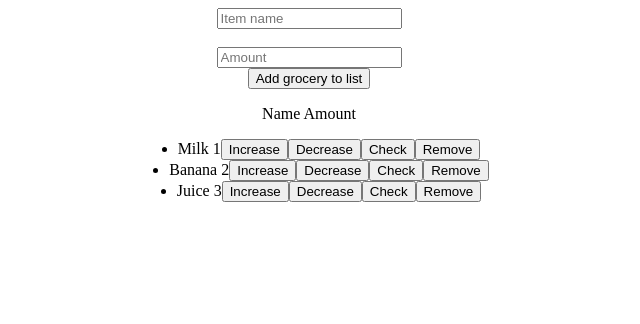
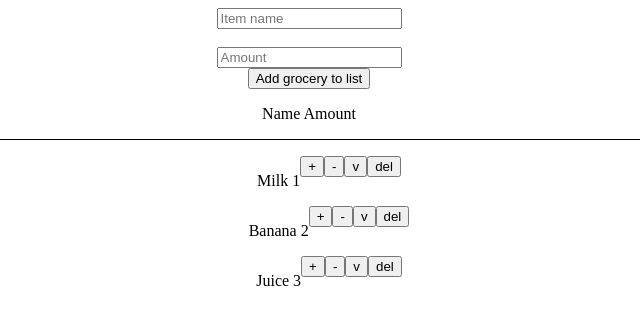
Before and after one commit to tkruteleff/react-shopping-app, a React (Create React App) app: page / in a window 1280 px wide. Shown: the top 324 px of the page, without its empty margins (331-971 px from the left). Built offline with nearby package versions, Linux system fonts and the light colour scheme.

Commit message:
Changes to multiple components

```diff
--- a/src/App.js
+++ b/src/App.js
@@ -1,24 +1,27 @@
 import React, { useState } from 'react';
 
-import AddItem from './AddItem';
-import ListItems from './ListItems';
+import AddItem from './Components/AddItem/AddItem';
+import ListItems from './Components/ListItems/ListItems';
 
 const App = () => {
   const [shoppingItems, setShoppingItems] = useState([
     {
     id: 1,
     name: "Milk",
-    amount: 1
+    amount: 1,
+    checked: false
   },
   {
     id: 2,
     name: "Banana",
-    amount: 2
+    amount: 2,
+    checked: false
   },
   {
     id: 3,
     name: "Juice",
-    amount: 3
+    amount: 3,
+    checked: false
   }
   ]);
 
@@ -40,12 +43,19 @@ const App = () => {
     setShoppingItems(updatedList);
   };
 
-  const checkItemHandler = (id) => {
+  const checkItemHandler = (index) => {
     console.log('[CheckHandler] log')
+    const updatedChecked = [...shoppingItems];
+    updatedChecked[index].checked = true;
+    setShoppingItems(updatedChecked);
   };
 
-  const removeItemHandler = (id) => {
-    console.log('[RemoveHandler] log')
+  const removeItemHandler = (index) => {
+    const removeItem = [...shoppingItems];
+    removeItem.splice(index, 1);
+    setShoppingItems(removeItem);
+    console.log('[RemoveHandler] log', shoppingItems);
+
   };
 
   return (
--- a/src/Button.js
+++ /dev/null
@@ -1,18 +0,0 @@
-import React from 'react';
-
-const Button = (props) => {
-    return (
-        <>
-            <button
-                onClick={props.increased}>Increase</button>
-            <button
-                onClick={props.decreased}>Decrease</button>
-            <button
-                onClick={props.checked}>Check</button>
-            <button
-                onClick={props.removed}>Remove</button>
-        </>
-    )
-};
-
-export default Button;
--- a/src/AddItem.js
+++ b/src/Components/AddItem/AddItem.js
@@ -12,7 +12,8 @@ const AddItem = (props) => {
       const newItem = {
         id: Math.random().toString(),
         name: enteredNameText,
-        amount: enteredAmount
+        amount: enteredAmount,
+        checked: false
       };
 
       setEnteredNameText('');
--- /dev/null
+++ b/src/Components/ListItems/ListItems.css
@@ -0,0 +1,21 @@
+.list-items {
+    border-top: 1px solid black;
+}
+
+.list-items ul {
+    display: flex;
+    flex-direction: column;
+    align-items: center;
+    justify-content: center;
+    list-style-type: none;
+}
+
+.list-items li {
+    display: inline-flex;
+    justify-content: left;
+}
+
+.list-items p, button {
+    display: inline-flex;
+    justify-content: left;
+}
--- /dev/null
+++ b/src/Components/ListItems/ListItems.js
@@ -0,0 +1,37 @@
+import React from 'react';
+
+import './ListItems.css'
+import Button from '../UI/Button';
+
+const ListItems = (props) => {
+
+    const listItems = props.allItems.map((item, index) => (
+        <li key={item.id}>
+            {item.checked ? (<label><s>{item.name} {item.amount}</s></label>) : (<p>{item.name} {item.amount}</p>)}
+             <div>
+                <Button
+                    value={() => props.increaseAmount(index)}
+                    label="+" />
+                <Button
+                    value={() => props.decreaseAmount(index)}
+                    label="-"/>
+                <Button
+                    value={() => props.checkItem(index)}
+                    label="v"/>
+                <Button
+                    value={() => props.removeItem(index)}
+                    label="del"/>
+             </div>
+        </li>
+    ));
+
+    return (
+        <div className="list-items">
+            <ul>
+                {listItems}
+            </ul>
+        </div>
+    );
+};
+
+export default ListItems;
--- /dev/null
+++ b/src/Components/UI/Button.js
@@ -0,0 +1,12 @@
+import React from 'react';
+
+const Button = (props) => {
+    return (
+        <>
+            <button
+                onClick={props.value}>{props.label}</button>
+        </>
+    )
+};
+
+export default Button;
--- a/src/ListItems.css
+++ /dev/null
@@ -1,5 +0,0 @@
-.list-items {
-    display: flex;
-    flex-direction: column;
-    align-items: center;
-}
--- a/src/ListItems.js
+++ /dev/null
@@ -1,26 +0,0 @@
-import React from 'react';
-
-import './ListItems.css'
-import Button from './Button';
-
-const ListItems = (props) => {
-
-    const listItems = props.allItems.map((item, index) => (
-        <li key={item.id}>
-            <label>{item.name} {item.amount}</label>
-            <Button
-                increased={() => props.increaseAmount(index)}
-                decreased={() => props.decreaseAmount(index)}
-                checked={() => props.checkItem(item.id)}
-                removed={() => props.removeItem(item.id)}/>
-        </li>
-    ))
-
-    return (
-        <ul className="list-items">
-            {listItems}
-        </ul>
-    );
-};
-
-export default ListItems;
```
Also changed, not shown: src/Components/AddList/AddList.js (added, +15 -0 lines), src/Components/AddItem/AddItem.css (renamed from src/AddItem.css), src/Components/AddList/AddList.css (added), 1 other file (tests, documents, lock files or other folders).
